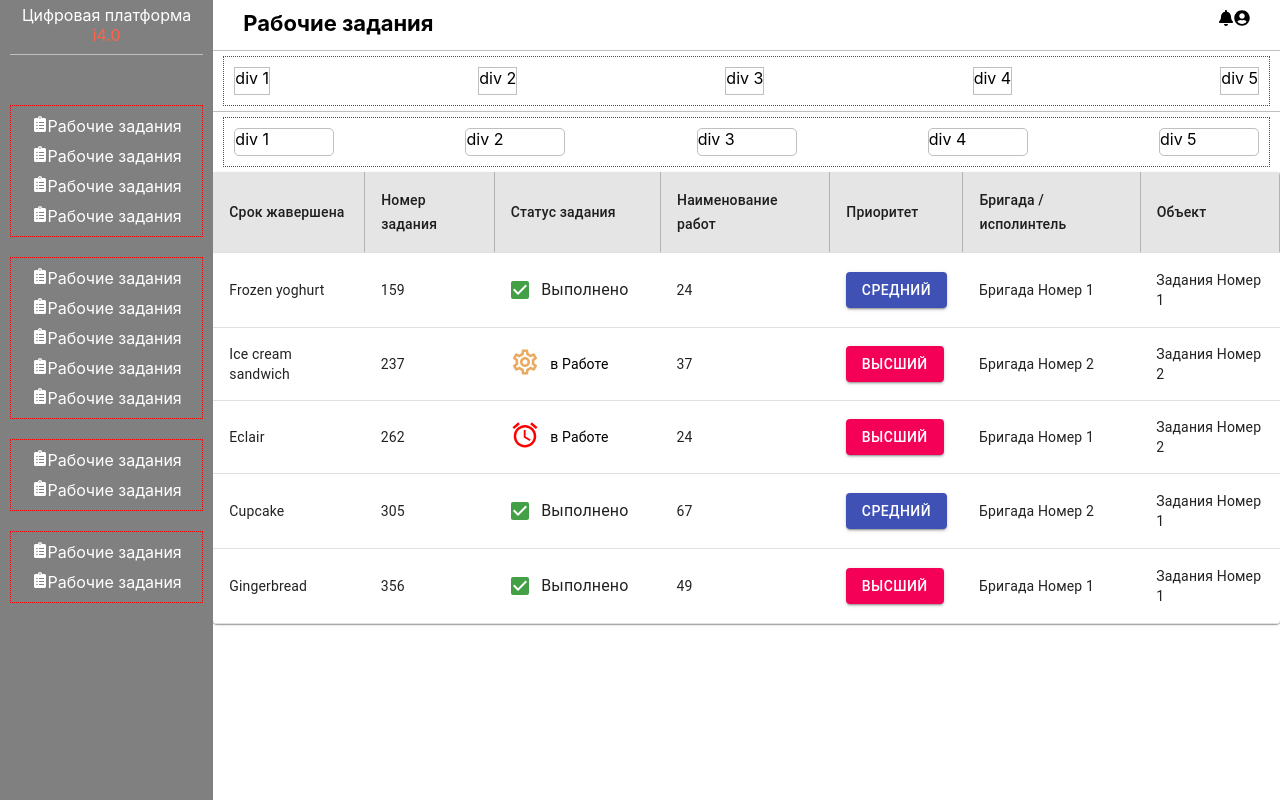
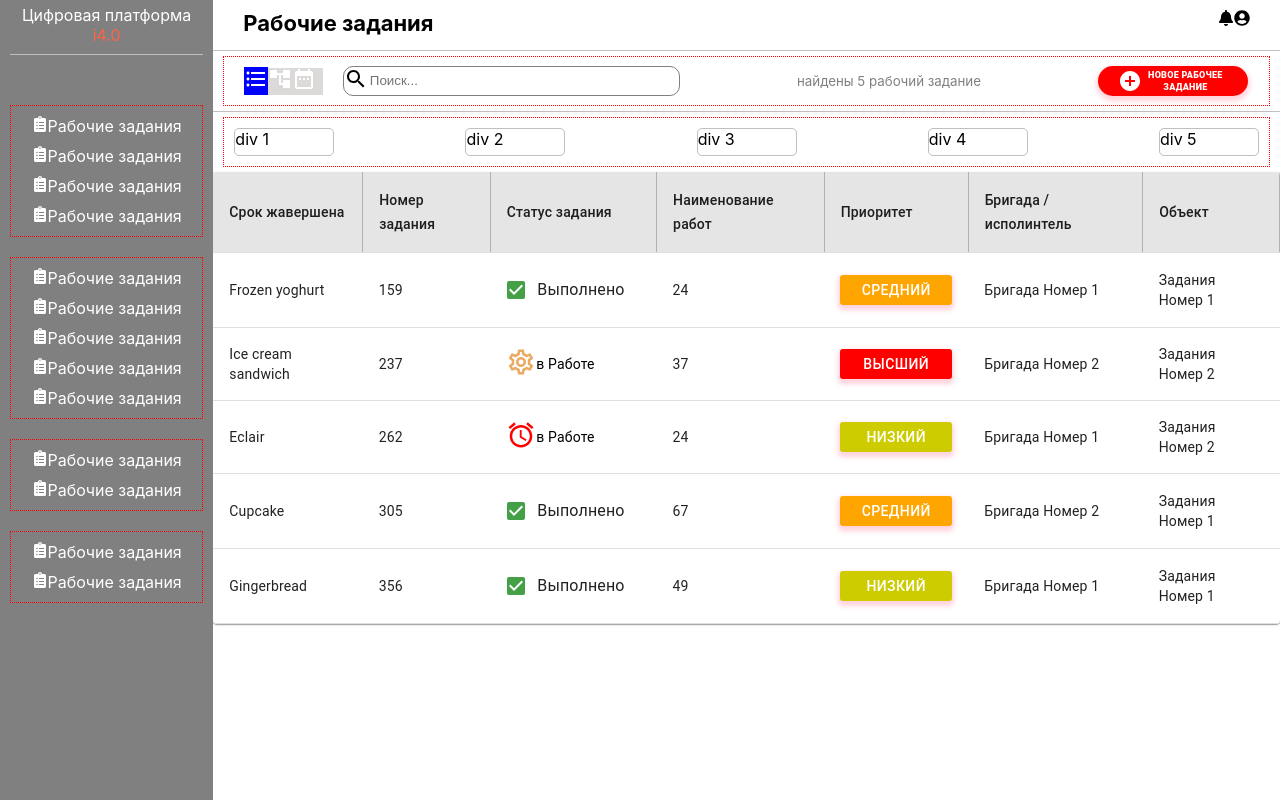
Before and after one commit to harut0111/working-assignment, a React (Create React App) app: page / in a window 1280 px wide. Built offline with nearby package versions, Linux system fonts and the light colour scheme.

Commit message:
completed adding work bar

```diff
--- /dev/null
+++ b/src/Components/Main/_AddingWork.jsx
@@ -0,0 +1,27 @@
+import React from 'react';
+import SearchIcon from '@material-ui/icons/Search';
+import FormatListBulletedIcon from '@material-ui/icons/FormatListBulleted';
+import DateRangeIcon from '@material-ui/icons/DateRange';
+import AccountTreeIcon from '@material-ui/icons/AccountTree';
+import Icon from '../../Core/Icon';
+import CustomBtn from '../../Core/Button';
+import AddCircleIcon from '@material-ui/icons/AddCircle';
+
+const _AddingWork = () => {
+    return (
+        <div className='main-addingWork'>
+            <div className='main-addingWork-content'>
+                <div>
+                    <Icon backgroundColor='blue' color='#fff'>{FormatListBulletedIcon}</Icon>
+                    <Icon color='#fff'>{AccountTreeIcon}</Icon>
+                    <Icon color='#fff'>{DateRangeIcon}</Icon>
+                </div>
+                <div className='searchBar'><Icon>{SearchIcon}</Icon><input placeholder='Поиск...' type='text'/></div>
+                <div>найдены 5 рабочий задание</div>
+                <div><CustomBtn className='addingWorkBtn'><AddCircleIcon />Новое рабочее задание</CustomBtn></div>
+            </div>
+        </div>
+    )
+}
+
+export default _AddingWork;
--- a/src/Components/Main/_Table.jsx
+++ b/src/Components/Main/_Table.jsx
@@ -29,11 +29,11 @@ function createData(name, calories, fat, carbs, protein, teamNumber, taskNumber)
 }
 //<span style={{color: 'rgb(234, 170, 96)', marginRight: '10px'}} SettingsOutlinedIcon
 const rows = [
-  createData('Frozen yoghurt', 159, <GreenCheckbox label='Выполнено' />, 24, <CustomButton color={"primary"} >Средний</CustomButton>, "Бригада Номер 1", "Задания Номер 1"),
-  createData('Ice cream sandwich', 237, <Icon color="rgb(234, 170, 96)" text='в Работе' size='30px'>{SettingsOutlinedIcon}</Icon>, 37, <CustomButton color={"secondary"} >Высший</CustomButton>, 'Бригада Номер 2', "Задания Номер 2"),
-  createData('Eclair', 262, <Icon color="red" text='в Работе' size="30px">{AlarmIcon}</Icon>, 24, <CustomButton color={"secondary"} >Высший</CustomButton>, "Бригада Номер 1", "Задания Номер 2"),
-  createData('Cupcake', 305, <GreenCheckbox label='Выполнено' />, 67, <CustomButton color={"primary"} >Средний</CustomButton>, "Бригада Номер 2", "Задания Номер 1"),
-  createData('Gingerbread', 356, <GreenCheckbox label='Выполнено' />, 49, <CustomButton color={"secondary"} >Высший</CustomButton>, "Бригада Номер 1", "Задания Номер 1"),
+  createData('Frozen yoghurt', 159, <GreenCheckbox label='Выполнено' />, 24, <CustomButton className='averageBtn' >Средний</CustomButton>, "Бригада Номер 1", "Задания Номер 1"),
+  createData('Ice cream sandwich', 237, <Icon color="rgb(234, 170, 96)" text='в Работе' size='30px'>{SettingsOutlinedIcon}</Icon>, 37, <CustomButton className="higherBtn" >Высший</CustomButton>, 'Бригада Номер 2', "Задания Номер 2"),
+  createData('Eclair', 262, <Icon color="red" text='в Работе' size="30px">{AlarmIcon}</Icon>, 24, <CustomButton className="lowBtn" >Низкий</CustomButton>, "Бригада Номер 1", "Задания Номер 2"),
+  createData('Cupcake', 305, <GreenCheckbox label='Выполнено' />, 67, <CustomButton className="averageBtn" >Средний</CustomButton>, "Бригада Номер 2", "Задания Номер 1"),
+  createData('Gingerbread', 356, <GreenCheckbox label='Выполнено' />, 49, <CustomButton className="lowBtn" >Низкий</CustomButton>, "Бригада Номер 1", "Задания Номер 1"),
 ];
 
 export default function SimpleTable() {
--- a/src/Components/Main/index.jsx
+++ b/src/Components/Main/index.jsx
@@ -1,6 +1,7 @@
 import React from 'react';
 import { FaBell, FaUserCircle } from 'react-icons/fa';
 import WorkDataTable from './_Table';
+import AddingWork from './_AddingWork';
 
 const index = () => {
     return (
@@ -19,15 +20,7 @@ const index = () => {
                 </div>
 
                 {/* part 2 ----- adding-work -----*/}
-                <div className='main-addingWork'>
-                    <div className='main-addingWork-content'>
-                        <div>div 1</div>
-                        <div>div 2</div>
-                        <div>div 3</div>
-                        <div>div 4</div>
-                        <div>div 5</div>
-                    </div>
-                </div>
+                <AddingWork />
 
                 {/* part 3 ---- data-filter */}
                 <div className='main-filter'>
--- a/src/Core/Button/index.jsx
+++ b/src/Core/Button/index.jsx
@@ -1,29 +1,85 @@
 import React from 'react'
 import PropTypes from 'prop-types';
 import Button from '@material-ui/core/Button';
-
-const ButtonWrapper = props => {
+// import { makeStyles } from '@material-ui/core/styles';
 
 
-    const { color, children } = props
 
-    return (
-        <div>
-            <Button variant="contained" color={color}>
-                {children}
-            </Button>
-        </div>
-    )
+
+
+import clsx from 'clsx';
+import { withStyles } from '@material-ui/core/styles';
+
+// We can inject some CSS into the DOM.
+const styles = {
+  root: {
+    background: 'linear-gradient(45deg, #FE6B8B 30%, #FF8E53 90%)',
+    borderRadius: 3,
+    border: 0,
+    color: 'white',
+    height: 30,
+    padding: '0 20px',
+    minWidth: 112,
+    boxShadow: '0 3px 5px 2px rgba(255, 105, 135, .3)',
+  },
+};
+
+function ClassNames(props) {
+  const { classes, children, className, ...other } = props;
+
+  return (
+    <Button className={clsx(classes.root, className)} {...other}>
+      {children || 'class names'}
+    </Button>
+  );
 }
 
-ButtonWrapper.propTypes = {
-    optionalObjectWithStrictShape: PropTypes.exact ({
-        children: PropTypes.object,
-        color: PropTypes.string,
-        value: PropTypes.value,
-
-    })
+ClassNames.propTypes = {
+  children: PropTypes.node,
+  classes: PropTypes.object.isRequired,
+  className: PropTypes.string,
 };
 
+export default withStyles(styles)(ClassNames);
 
-export default ButtonWrapper;
+
+// const useStyles = makeStyles(theme => ({
+//     button: {
+//       margin: theme.spacing(1),
+//       background: blue,
+//     },
+//     input: {
+//       display: 'none',
+//     },
+//   }));
+
+// const ButtonWrapper = props => {
+
+
+//     const classes = useStyles();
+
+//     const { color, children } = props;
+
+
+
+
+//     return (
+//         <div>
+//             <Button variant="contained" color={color} className={classes.button} >
+//                 {children}
+//             </Button>
+//         </div>
+//     )
+// }
+
+// ButtonWrapper.propTypes = {
+//     optionalObjectWithStrictShape: PropTypes.exact ({
+//         children: PropTypes.object,
+//         color: PropTypes.string,
+//         value: PropTypes.value,
+
+//     })
+// };
+
+
+// export default ButtonWrapper;
--- a/src/Core/Icon/index.jsx
+++ b/src/Core/Icon/index.jsx
@@ -4,12 +4,13 @@ import PropTypes from 'prop-types'
 
 const Icon = props => {
 
-    const {color, text, className, size} = props;
+    const {color, text, className, size, backgroundColor} = props;
 
     const containerStyle = {
         display: 'flex',
         alignItems: 'center',
         color: color,
+        backgroundColor: backgroundColor
     }
 
     const iconStyle = {
@@ -18,7 +19,7 @@ const Icon = props => {
     }
 
     const spanStyle = {
-        marginLeft: '10px',
+        // marginLeft: '10px',
         color: '#000'
     }
 
--- a/src/Style/main.scss
+++ b/src/Style/main.scss
@@ -29,14 +29,68 @@
         border-bottom: $GRAY_BORDER;
         &-content {
             display: flex;
-            justify-content: space-between;
+            // justify-content: space-between;
+            align-items: center;
             margin: 5px 10px;
             padding: 10px;
             border: $testBorder;
             height: 50px;
 
-            div {
-                border: $GRAY_BORDER;
+            > div {
+                // border: $GRAY_BORDER;
+                margin: 0 10px;
+                display: flex;
+                align-items: center;
+                height: 30px;
+            }
+
+            > div:nth-child(1) {
+                height: 27px;
+                flex-grow: 0.1;
+                background-color: rgb(220, 218, 217);
+                // border: $testBorder;
+
+            }
+
+            > div:nth-child(2) {
+                flex-grow: 2;
+                border: 1px solid gray;
+                border-radius: 10px;
+
+            }
+
+            > div:nth-child(3) {
+                flex-grow: 3;
+                font-size: smaller;
+                color: gray;
+                // border: $testBorder;
+                justify-content: center;
+            }
+
+            > div:nth-child(4) {
+                flex-grow: 0.01;
+                // border: $testBorder;
+            }
+
+            .searchBar {
+               input {
+                   border: none;
+                   outline: none;
+                   line-height: 20px;
+               }
+            }
+
+            .addingWorkBtn {
+                background: red;
+                width: 150px;
+                font-size: 9px;
+                line-height: 12px;
+                border-radius: 15px;
+                font-weight: 800;
+
+                &:hover {
+                    background: red;
+                }
             }
         }
     }
@@ -72,5 +126,26 @@
                 display: flex;
             }
         }
+
+
+        // -----table buttons' style-----
+        .higherBtn {
+            background: red;
+            &:hover {
+                background: red;
+            }
+        }
+        .averageBtn {
+            background: orange;
+            &:hover {
+                background: orange;
+            }
+        }
+        .lowBtn {
+            background: #cccc00;
+            &:hover {
+                background: #cccc00;
+            }
+        }
     }
 }
```
Also changed, not shown: src/Components/Main/_Icon.jsx (deleted, +0 -41 lines).
